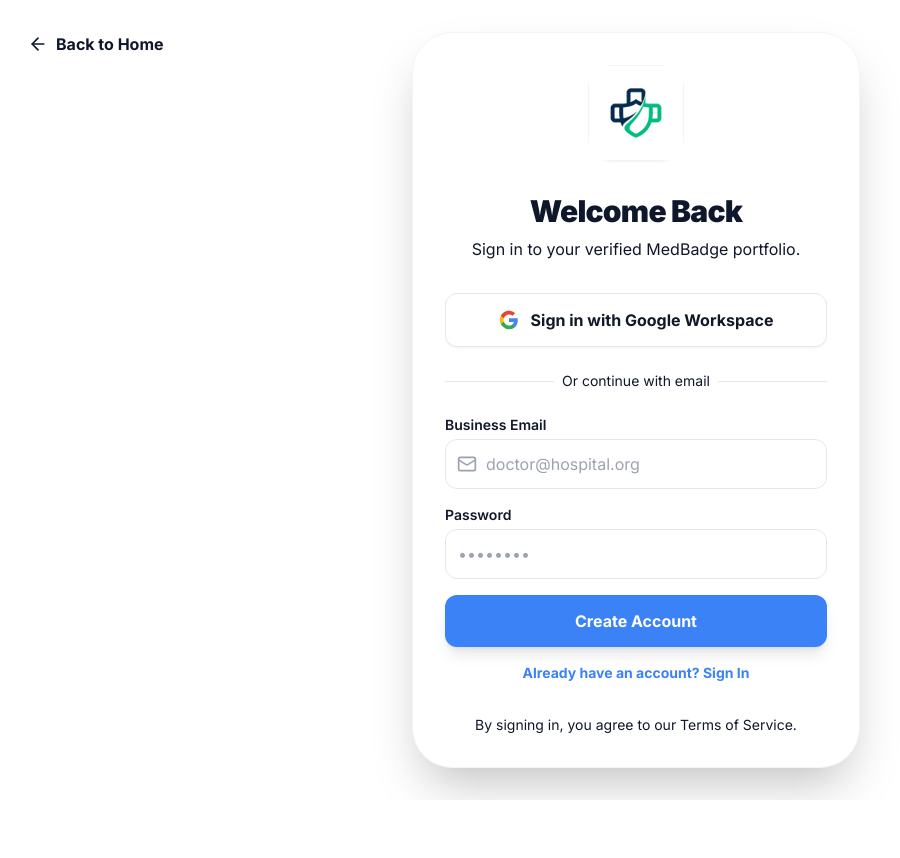
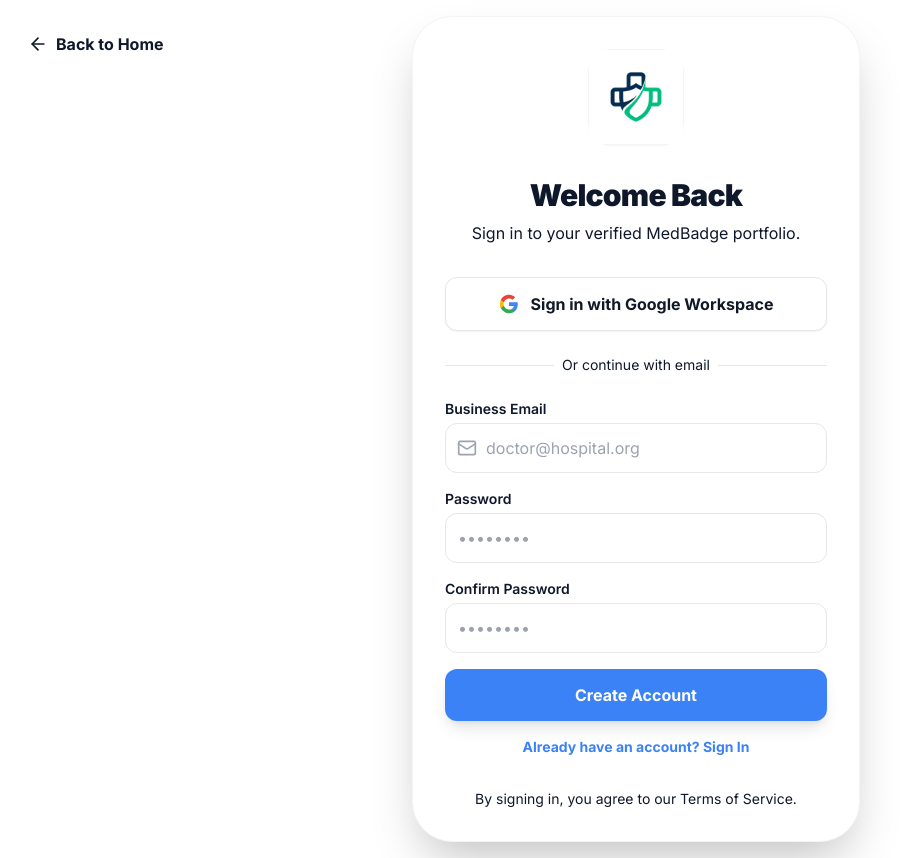
Before and after one commit to DuaneDzine/MedBadge, a Next.js app: page /login in a window 1280 px wide. Both pictures are taken after a click on the button "Need an account? Sign Up". Shown: the whole page, without its empty margins (4-904 px from the left). Before the commit the page ends 800 px from the top, so only its background shows below. Built offline with nearby package versions, Linux system fonts and the light colour scheme; no server answers.

Commit message:
Implement Password Reset Auth Recovery and Email Verification

```diff
--- a/src/app/login/page.tsx
+++ b/src/app/login/page.tsx
@@ -9,12 +9,15 @@ import { useAuth } from '@/context/AuthContext'
 
 export default function LoginPage() {
   const router = useRouter()
-  const { signInWithGoogle, signInWithEmail, signUpWithEmail, user } = useAuth()
+  const { signInWithGoogle, signInWithEmail, signUpWithEmail, resetPassword, sendVerificationEmail, user } = useAuth()
   const [isSignUp, setIsSignUp] = useState(false)
+  const [isForgotPassword, setIsForgotPassword] = useState(false)
   const [email, setEmail] = useState('')
   const [password, setPassword] = useState('')
+  const [confirmPassword, setConfirmPassword] = useState('')
   const [loading, setLoading] = useState(false)
   const [error, setError] = useState('')
+  const [message, setMessage] = useState('')
 
   // Redirect if already logged in
   if (user) {
@@ -26,13 +29,24 @@ export default function LoginPage() {
     e.preventDefault()
     setLoading(true)
     setError('')
+    setMessage('')
     try {
-      if (isSignUp) {
+      if (isForgotPassword) {
+        await resetPassword(email)
+        setMessage('Password reset email sent! Check your inbox.')
+        setIsForgotPassword(false)
+      } else if (isSignUp) {
+        if (password !== confirmPassword) {
+          throw new Error('Passwords do not match.')
+        }
         await signUpWithEmail(email, password)
+        await sendVerificationEmail()
+        setMessage('Account created! Please check your email to verify your account.')
+        setTimeout(() => router.push('/dashboard'), 3000)
       } else {
         await signInWithEmail(email, password)
+        router.push('/dashboard')
       }
-      router.push('/dashboard')
     } catch (err: any) {
       setError(err.message || 'Authentication failed.')
     } finally {
@@ -78,6 +92,14 @@ export default function LoginPage() {
           </div>
         )}
 
+        {message && (
+          <div className="mb-6 p-4 bg-emerald-50 text-emerald-600 rounded-xl text-sm font-medium border border-emerald-100 text-center">
+            {message}
+          </div>
+        )}
+
+        {!isForgotPassword && (
+          <>
             <button
               onClick={handleGoogleLogin}
               disabled={loading}
@@ -100,6 +122,8 @@ export default function LoginPage() {
                 <span className="px-2 bg-card text-foreground/50">Or continue with email</span>
               </div>
             </div>
+          </>
+        )}
 
         <form onSubmit={handleEmailLogin} className="space-y-4">
           <div>
@@ -116,8 +140,17 @@ export default function LoginPage() {
               />
             </div>
           </div>
+          {!isForgotPassword && (
+            <>
               <div>
-            <label className="block text-sm font-semibold text-foreground/80 mb-1">Password</label>
+                <div className="flex items-center justify-between mb-1">
+                  <label className="block text-sm font-semibold text-foreground/80">Password</label>
+                  {!isSignUp && (
+                    <button type="button" onClick={() => setIsForgotPassword(true)} className="text-xs text-primary hover:underline font-medium">
+                      Forgot Password?
+                    </button>
+                  )}
+                </div>
                 <input
                   type="password"
                   required
@@ -127,19 +160,42 @@ export default function LoginPage() {
                   placeholder="••••••••"
                 />
               </div>
+
+              {isSignUp && (
+                <div>
+                  <label className="block text-sm font-semibold text-foreground/80 mb-1">Confirm Password</label>
+                  <input
+                    type="password"
+                    required
+                    value={confirmPassword}
+                    onChange={(e) => setConfirmPassword(e.target.value)}
+                    className="w-full p-3 bg-background border border-gray-200 dark:border-gray-700 rounded-xl focus:ring-2 focus:ring-primary outline-none transition-all"
+                    placeholder="••••••••"
+                  />
+                </div>
+              )}
+            </>
+          )}
+
           <button
             type="submit"
             disabled={loading}
-            className="w-full py-3.5 bg-primary text-primary-foreground font-bold rounded-xl hover:opacity-90 transition-transform active:scale-[0.98] shadow-lg shadow-primary/20 disabled:opacity-50"
+            className="w-full py-3.5 bg-primary text-primary-foreground font-bold rounded-xl hover:opacity-90 transition-transform active:scale-[0.98] shadow-lg shadow-primary/20 disabled:opacity-50 mt-4"
           >
-            {isSignUp ? 'Create Account' : 'Sign In Securely'}
+            {isForgotPassword ? 'Send Reset Link' : isSignUp ? 'Create Account' : 'Sign In Securely'}
           </button>
         </form>
 
         <div className="mt-4 text-center text-sm">
+          {isForgotPassword ? (
+            <button type="button" onClick={() => setIsForgotPassword(false)} className="text-primary hover:underline font-bold">
+              Back to Sign In
+            </button>
+          ) : (
             <button type="button" onClick={() => setIsSignUp(!isSignUp)} className="text-primary hover:underline font-bold">
               {isSignUp ? 'Already have an account? Sign In' : 'Need an account? Sign Up'}
             </button>
+          )}
         </div>
 
         <p className="text-center text-sm text-foreground/60 mt-8">
--- a/src/context/AuthContext.tsx
+++ b/src/context/AuthContext.tsx
@@ -8,7 +8,9 @@ import {
   signInWithPopup,
   signOut as firebaseSignOut,
   signInWithEmailAndPassword,
-  createUserWithEmailAndPassword
+  createUserWithEmailAndPassword,
+  sendPasswordResetEmail,
+  sendEmailVerification
 } from 'firebase/auth'
 import { auth, db } from '@/lib/firebase'
 import { doc, getDoc, setDoc } from 'firebase/firestore'
@@ -23,6 +25,8 @@ interface AuthContextType {
   signInWithGoogle: () => Promise<void>;
   signInWithEmail: (e: string, p: string) => Promise<void>;
   signUpWithEmail: (e: string, p: string) => Promise<void>;
+  resetPassword: (email: string) => Promise<void>;
+  sendVerificationEmail: () => Promise<void>;
   signOut: () => Promise<void>;
 }
 
@@ -83,12 +87,22 @@ export function AuthProvider({ children }: { children: React.ReactNode }) {
     await createUserWithEmailAndPassword(auth, e, p)
   }
 
+  const resetPassword = async (email: string) => {
+    await sendPasswordResetEmail(auth, email)
+  }
+
+  const sendVerificationEmail = async () => {
+    if (auth.currentUser) {
+      await sendEmailVerification(auth.currentUser)
+    }
+  }
+
   const signOut = async () => {
     await firebaseSignOut(auth)
   }
 
   return (
-    <AuthContext.Provider value={{ user, profile, loading, demoRole, setDemoRole, signInWithGoogle, signInWithEmail, signUpWithEmail, signOut }}>
+    <AuthContext.Provider value={{ user, profile, loading, demoRole, setDemoRole, signInWithGoogle, signInWithEmail, signUpWithEmail, resetPassword, sendVerificationEmail, signOut }}>
       {children}
     </AuthContext.Provider>
   )
```
Lines whose indentation alone changed are shown as unchanged.
